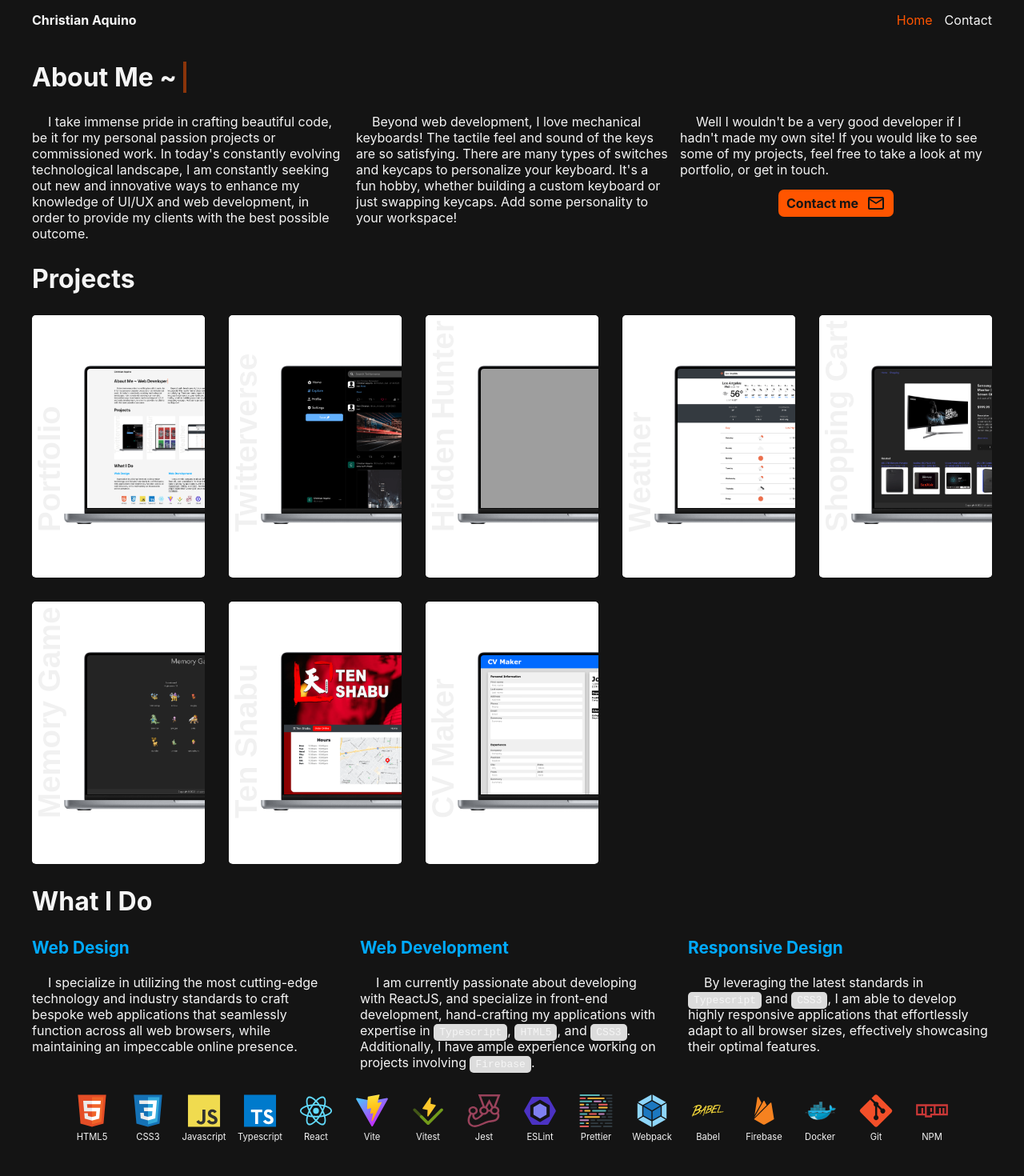
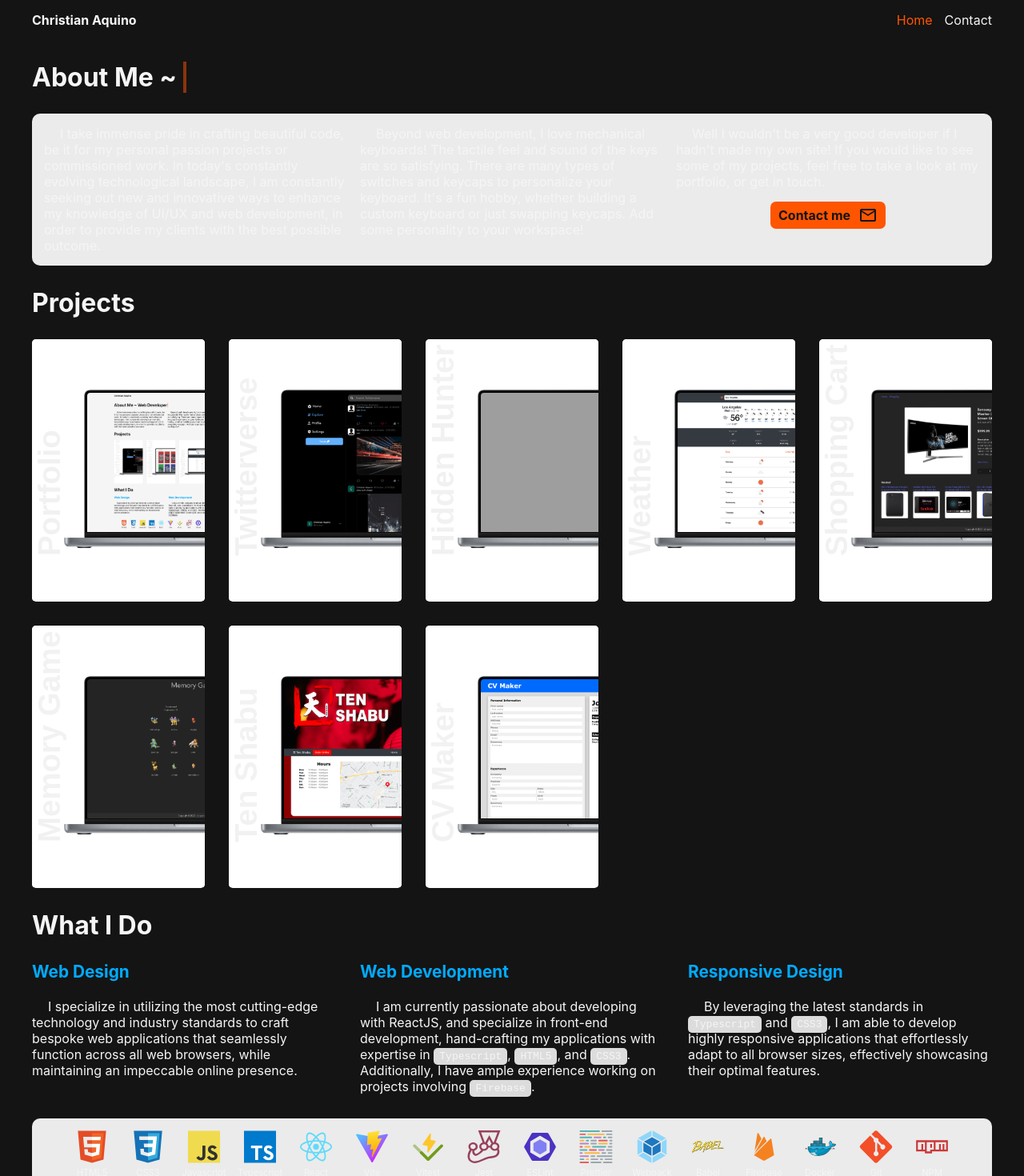
Before and after one commit to cjfaquino/portfolio, a React (Vite) app: page / in a window 1280 px wide. Shown: the top 1470 px of the page at 80% size. Built offline with nearby package versions, Linux system fonts and the light colour scheme; grey boxes are pictures that could not be loaded.

Commit message:
add box class

```diff
--- a/src/App.css
+++ b/src/App.css
@@ -73,6 +73,12 @@ code {
   user-select: none;
 }
 
+.box {
+  padding: 15px;
+  border-radius: 10px;
+  background-color: rgb(235, 235, 235);
+}
+
 .dots {
   padding: 10px;
   gap: 10px;
@@ -139,7 +145,7 @@ nav a.active {
 }
 
 .about-grid {
-  grid-template-columns: repeat(auto-fit, minmax(280px, 1fr));
+  grid-template-columns: repeat(auto-fit, minmax(250px, 1fr));
   gap: 15px;
 }
 
@@ -367,6 +373,7 @@ nav a.active {
   justify-content: center;
   align-items: center;
   gap: 10px;
+  height: fit-content;
 }
 
 .tech-stack span {
@@ -460,12 +467,6 @@ nav a.active {
 .project .tech-stack {
   grid-column-start: unset;
   grid-column-end: unset;
-  justify-content: center;
-  align-items: center;
-  height: fit-content;
-  padding: 15px;
-  border-radius: 10px;
-  background-color: rgb(230, 230, 230);
 }
 
 .slider-arrows {
--- a/src/components/TechStack.tsx
+++ b/src/components/TechStack.tsx
@@ -41,7 +41,7 @@ function TechStack({
   npm,
 }: IProps) {
   return (
-    <div className='tech-stack flex'>
+    <div className='tech-stack box flex'>
       {(html || all) && <HTML5 />}
       {(css || all) && <CSS3 />}
       {(js || all) && <Javascript />}
--- a/src/pages/Home/AboutMe.tsx
+++ b/src/pages/Home/AboutMe.tsx
@@ -44,7 +44,7 @@ function AboutMe() {
         About Me ~ <TypingText>Developer</TypingText>
       </h2>
 
-      <div className='about-grid grid'>
+      <div className='about-grid box grid'>
         <p>
           {`I take immense pride in crafting beautiful code, be it for my personal passion projects or commissioned work. In today's constantly evolving technological landscape, I am constantly seeking out new and innovative ways to enhance my knowledge of UI/UX and web development, in order to provide my clients with the best possible outcome.`}
         </p>
```
